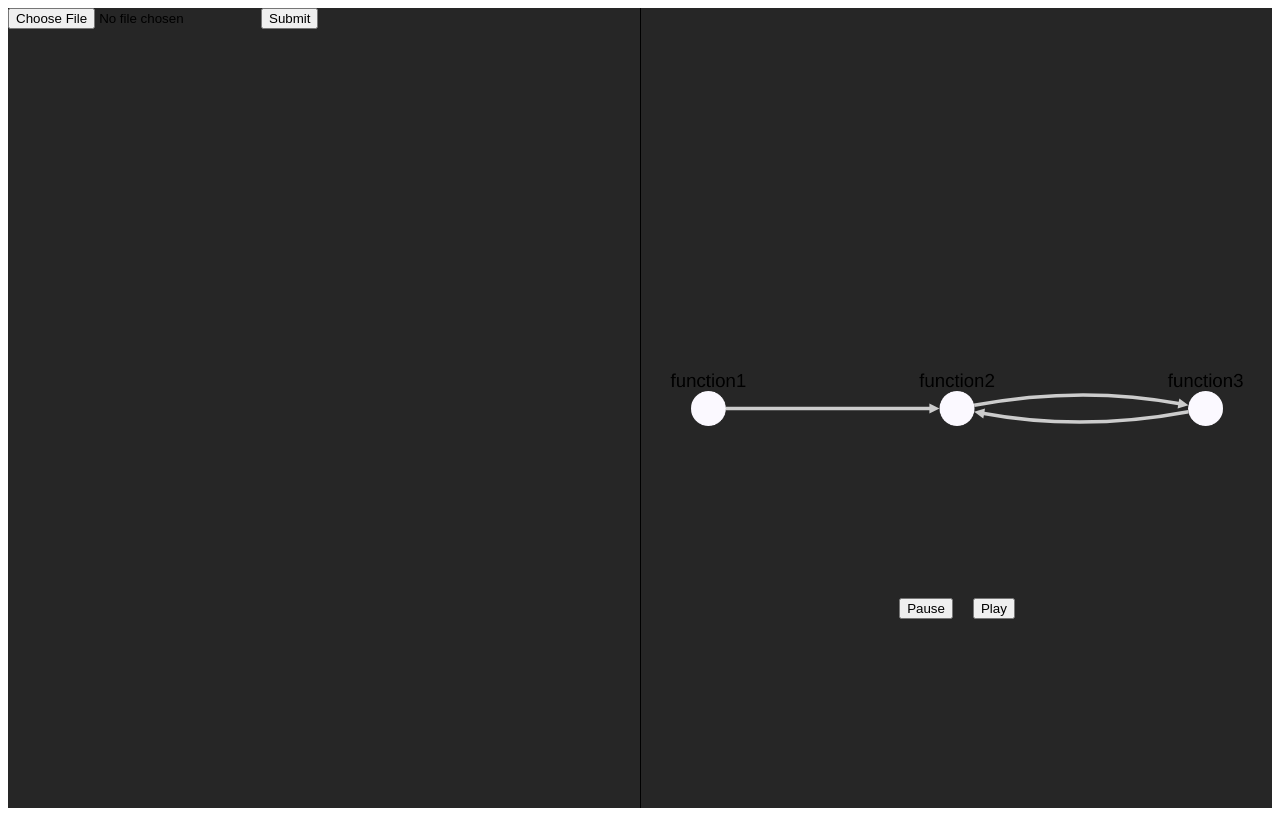
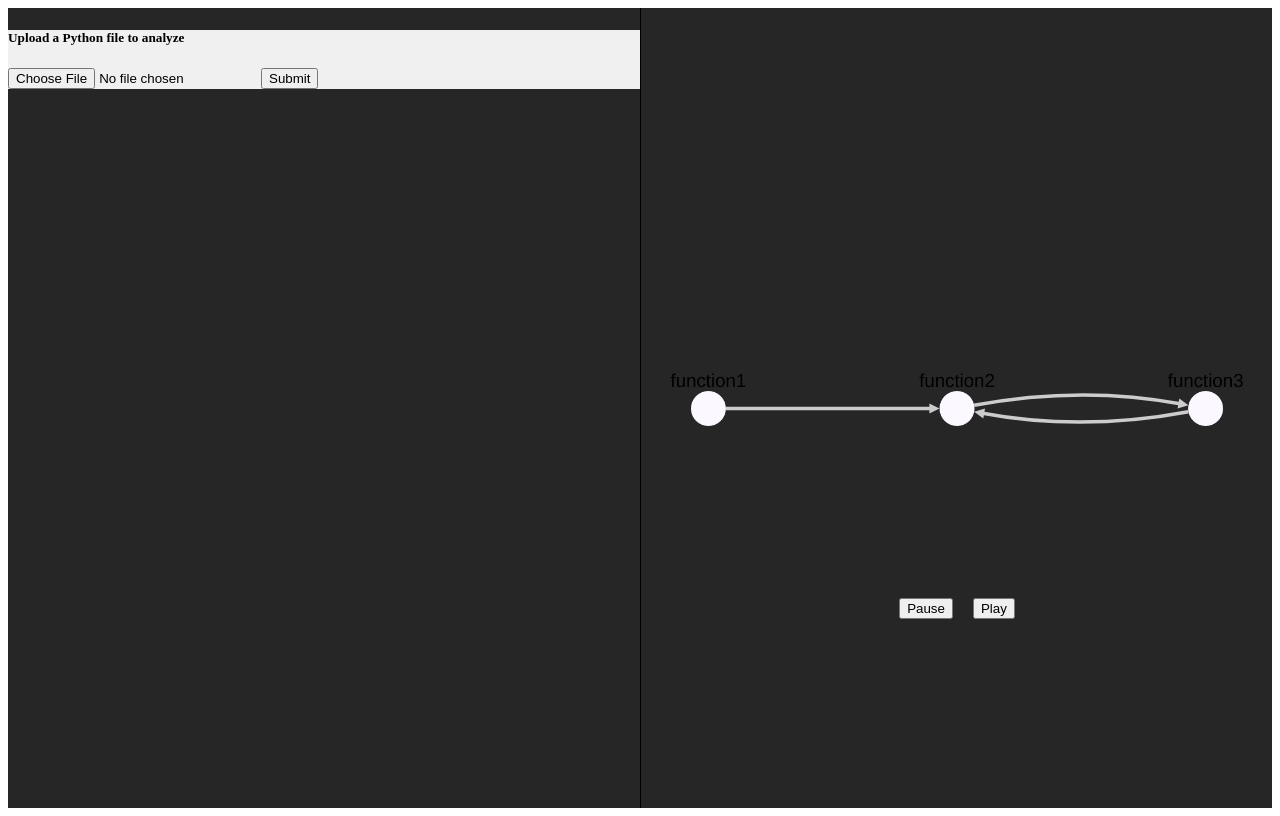
Before and after one commit to robertwbattle/HoyaHacks2023, a Vue app in the folder client/: page / in a window 1280 px wide. Built offline with nearby package versions, Linux system fonts and the light colour scheme; the HTML template or start-up script is replaced by a standard one.

Commit message:
Redesigned the file upload form to use Bootstrap

```diff
--- a/client/src/components/FileForm.vue
+++ b/client/src/components/FileForm.vue
@@ -1,9 +1,12 @@
 <template lang="en">
-    <div class="fileform">
-            <form v-on:submit="sendReq" enctype=multipart/form-data>
-                <input type="file" accept=".py" name=file >
-                <input type="submit">
-            </form>
+    <div class="d-flex align-items-center justify-content-center">
+        <form class="file-upload-form p-4 rounded" v-on:submit="submitFile" ref="fileUploadForm">
+            <h5 class="text-dark mb-4">Upload a Python file to analyze</h5>
+
+            <input type="file" class="file-upload-input form-control mb-3" name="file">
+
+            <button type="submit" class="btn btn-primary w-100">Submit</button>
+        </form>
     </div>
 </template>
 
@@ -14,20 +17,24 @@ export default {
     props: {
         url: String
     },
+
     methods: {
-        sendReq(event) {
-            let fData = new FormData();
-            var input = document.querySelector('input[type="file"]');
-            fData.append('file', input.files[0])
+        submitFile(event) {
             fetch(this.url, {
                 method: "POST",
-                body: fData
-            }).then(response=>response.json()).then(result=>console.log(result));
+                body: new FormData(this.$refs.fileUploadForm)
+            })
+                .then(response => response.json())
+                .then(result => console.log(result));
+
             event.preventDefault();
         }
     }
 }
 </script>
-<style lang="">
 
+<style scoped>
+    .file-upload-form {
+        background-color: #f0f0f0;
+    }
 </style>
```
